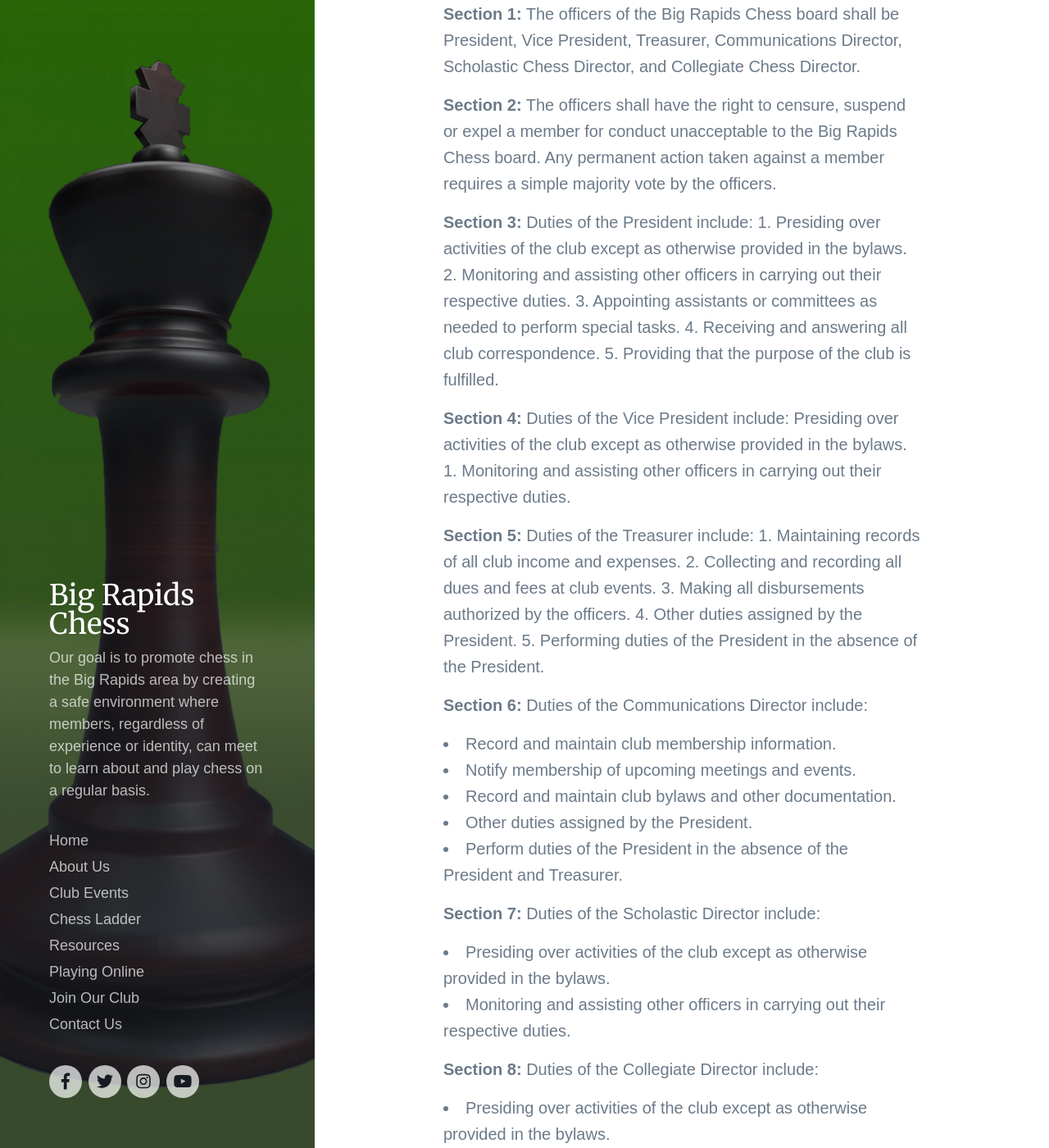
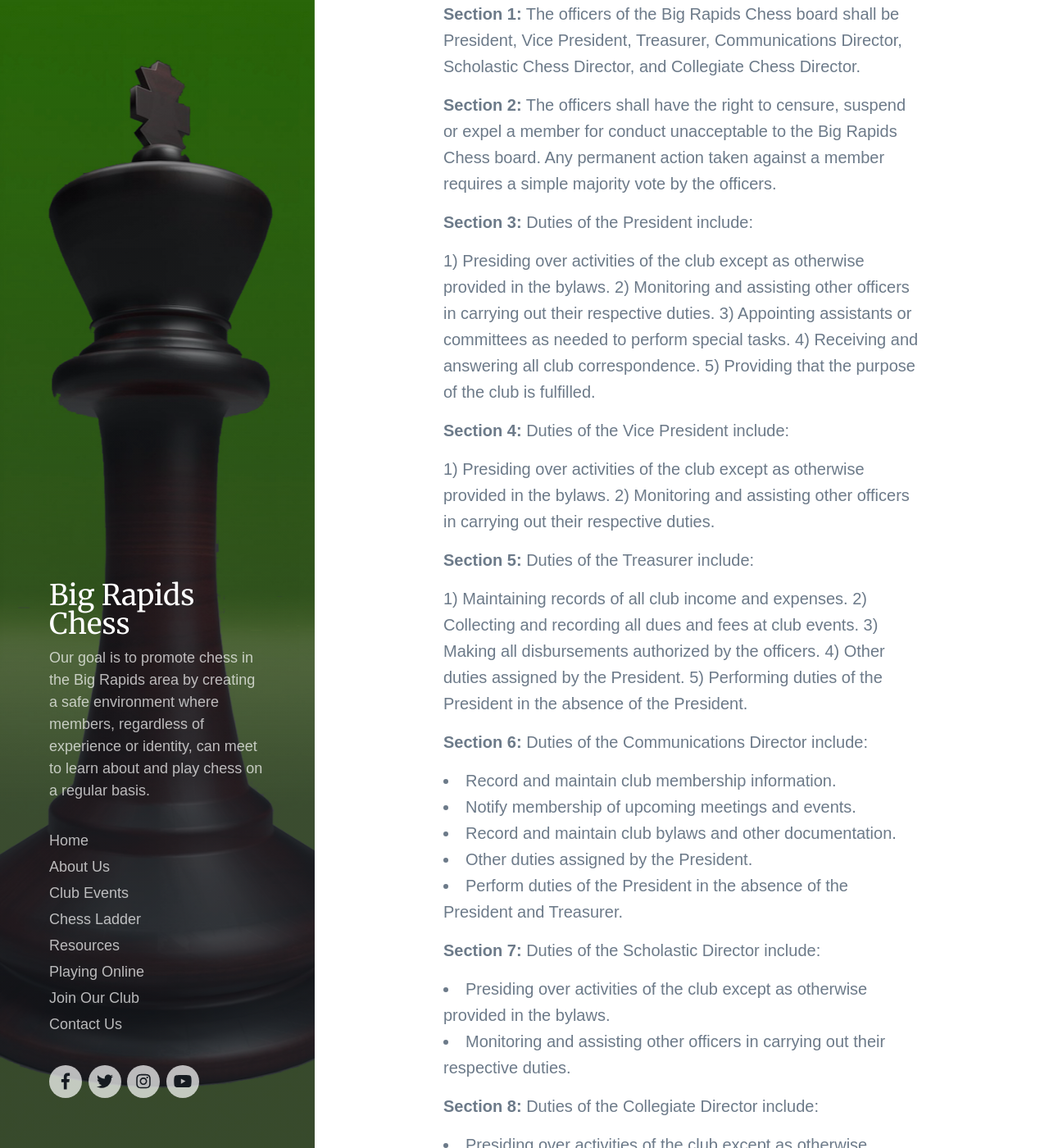
Before and after one commit to bigrapidschess/bigrapidschess.github.io, a Jekyll site: the page built from _pages/bylaws.md, in a window 1280 px wide and 1400 px high, scrolled down 2489 px. Shown: the whole window at 82% size. Built offline with Jekyll 4.4.1, drawn with Linux system fonts in a browser that asks for light colours; nearby versions of some CDN libraries; some web fonts are replaced.

Commit message:
last try at numbered lists for tonight

```diff
--- a/_pages/bylaws.md
+++ b/_pages/bylaws.md
@@ -64,22 +64,25 @@
 **Section 2:** The officers shall have the right to censure, suspend or expel a member for conduct unacceptable to the Big Rapids Chess board. Any permanent action taken against a member requires a simple majority vote by the officers.
 
 **Section 3:** Duties of the President include:
-    1. Presiding over activities of the club except as otherwise provided in the bylaws.
-    2. Monitoring and assisting other officers in carrying out their respective duties.
-    3. Appointing assistants or committees as needed to perform special tasks.
-    4. Receiving and answering all club correspondence.
-    5. Providing that the purpose of the club is fulfilled.
+
+1) Presiding over activities of the club except as otherwise provided in the bylaws.
+2) Monitoring and assisting other officers in carrying out their respective duties.
+3) Appointing assistants or committees as needed to perform special tasks.
+4) Receiving and answering all club correspondence.
+5) Providing that the purpose of the club is fulfilled.
 
 **Section 4:** Duties of the Vice President include:
-Presiding over activities of the club except as otherwise provided in the bylaws.
-    1. Monitoring and assisting other officers in carrying out their respective duties.
+
+1) Presiding over activities of the club except as otherwise provided in the bylaws.
+2) Monitoring and assisting other officers in carrying out their respective duties.
 
 **Section 5:** Duties of the Treasurer include:
-    1. Maintaining records of all club income and expenses.
-    2. Collecting and recording all dues and fees at club events.
-    3. Making all disbursements authorized by the officers.
-    4. Other duties assigned by the President.
-    5. Performing duties of the President in the absence of the President.
+
+1) Maintaining records of all club income and expenses.
+2) Collecting and recording all dues and fees at club events.
+3) Making all disbursements authorized by the officers.
+4) Other duties assigned by the President.
+5) Performing duties of the President in the absence of the President.
 
 **Section 6:** Duties of the Communications Director include:
 * Record and maintain club membership information.
```
